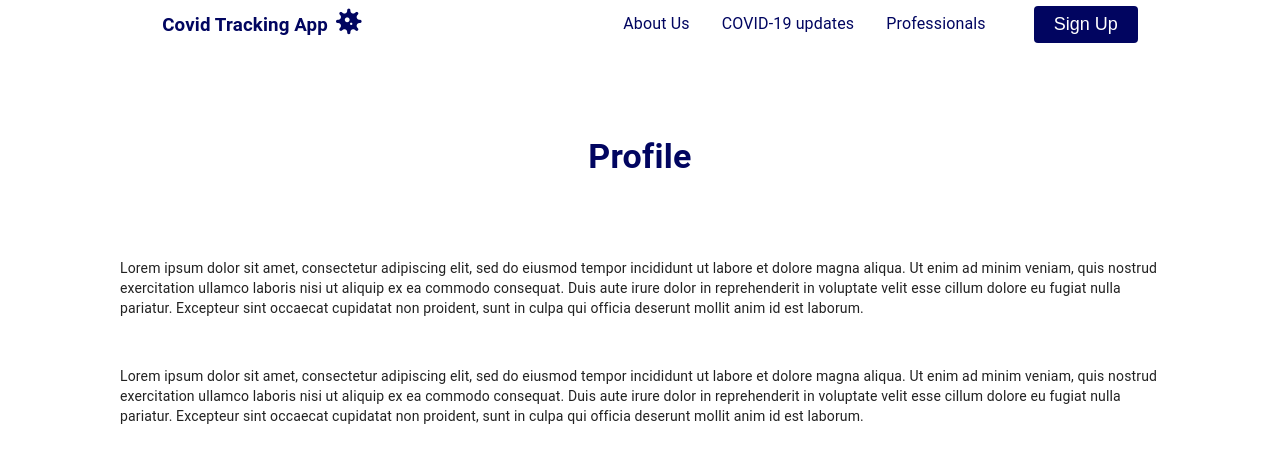
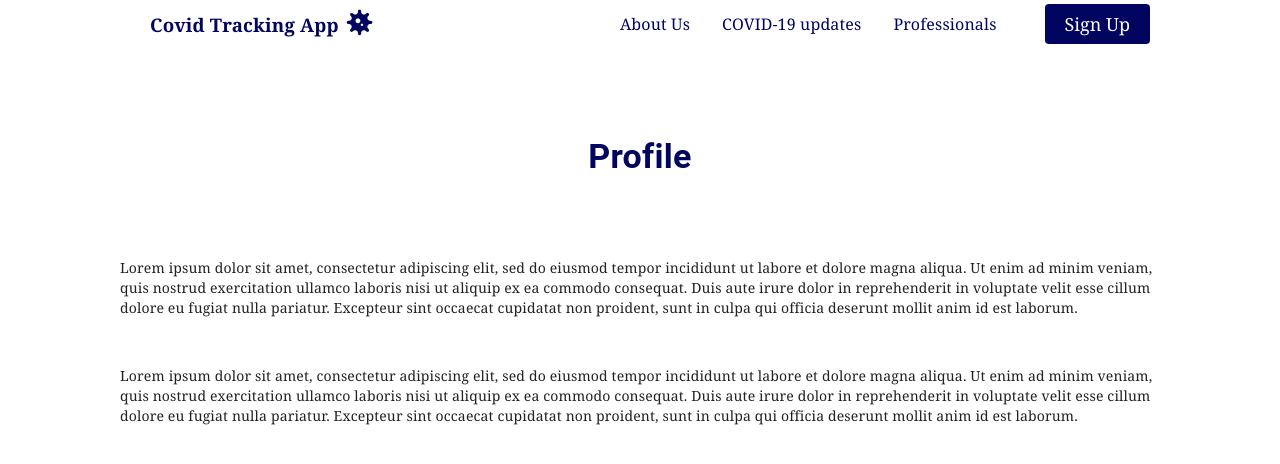
Before and after one commit to guaj/covidtrackingapp, a React (Create React App) app: page /profile in a window 1280 px wide. Shown: the top 464 px of the page. Built offline with nearby package versions, Linux system fonts and the light colour scheme.

Commit message:
app.css fixed

```diff
--- a/src/App.css
+++ b/src/App.css
@@ -1,3 +1,7 @@
+* {
+    font-family: Georgia, 'Times New Roman', Times, serif;
+}
+
 .App {
     text-align: center;
 }
@@ -36,3 +40,8 @@
         transform: rotate(360deg);
     }
 }
+
+.container {
+    display: flex;
+    margin-top: 10px;
+}
```
Also changed, not shown: 1 other file (tests, documents, lock files or other folders). Lines whose indentation alone changed are shown as unchanged.
